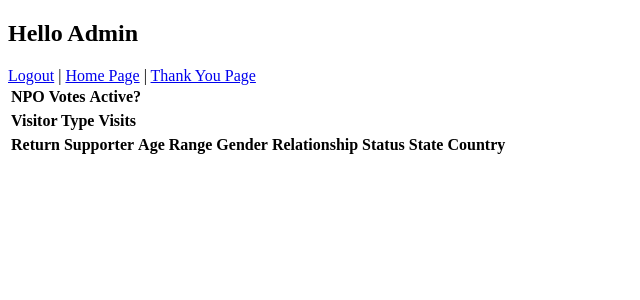
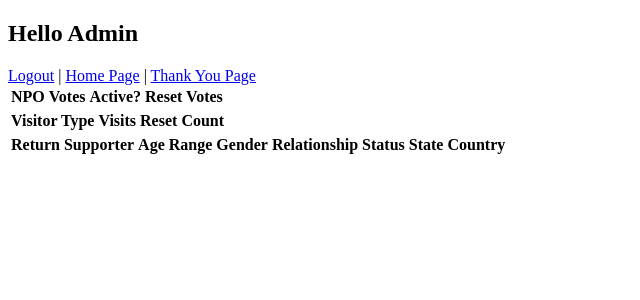
Before and after one commit to blainemercado/RaiseAttention, a Django app: template apps/adminDashboard/templates/adminDashboard/admin.html in a window 1280 px wide. Shown: the top 300 px of the page, without its empty margins (0-640 px from the left). Run offline with Django 3.2, Linux system fonts and the light colour scheme; the template is opened without the code that fills it, so the values that code supplies are empty; parts of the project's set-up code (start-up, migrations or seed data) failed here and were passed over.

Commit message:
added monthly visitors, visitor count reset and vote count reset

```diff
--- a/apps/adminDashboard/templates/adminDashboard/admin.html
+++ b/apps/adminDashboard/templates/adminDashboard/admin.html
@@ -18,6 +18,7 @@
 				<th>NPO</th>
 				<th>Votes</th>
 				<th>Active?</th>
+				<th>Reset Votes</th>
 			</tr>
 		</thead>
 		{% for npo in npos %}
@@ -25,6 +26,7 @@
 			<td>{{npo.name}}</td>
 			<td>{{npo.votes}}</td>
 			<td>{{npo.active}} - <a href="/adminDashboard/npo/switchActive/{{npo.id}}">Switch</a></td>
+			<td><a href="/adminDashboard/npo/resetVote/{{npo.id}}">Reset Vote</a></td>
 		</tr>
 		{% endfor %}
 	</table>
@@ -34,12 +36,14 @@
 			<tr>
 				<th>Visitor Type</th>
 				<th>Visits</th>
+				<th>Reset Count</th>
 			</tr>
 		</thead>
 		{% for visitor in visitors %}
 		<tr>
 			<td>{{visitor.name}}</td>
 			<td>{{visitor.visitorCount}}</td>
+			<td><a href="/adminDashboard/visitors/resetCount/{{visitor.id}}">Reset Count</a></td>
 		</tr>
 		{% endfor %}
 	</table>
--- a/apps/adminDashboard/urls.py
+++ b/apps/adminDashboard/urls.py
@@ -6,5 +6,7 @@ urlpatterns = [
 	url(r'^login$', views.login, name = 'adminLogin'),
 	url(r'^logout$', views.logout, name = 'adminLogout'),
 	url(r'^adminDash$', views.adminDash, name = 'adminDash'),
-	url(r'^npo/switchActive/(?P<id>\d+)$', views.switchActive, name = 'adminSwitchActive')
+	url(r'^npo/switchActive/(?P<id>\d+)$', views.switchActive, name = 'adminSwitchActive'),
+	url(r'^npo/resetVote/(?P<id>\d+)$', views.resetVote, name = 'adminResetVote'),
+	url(r'^visitors/resetCount/(?P<id>\d+)$', views.resetVisitorCount, name = 'adminResetVote')
 ]
--- a/apps/home/models.py
+++ b/apps/home/models.py
@@ -16,6 +16,12 @@ class NpoManager(models.Manager):
 		npoObject.save()
 		count = npoObject.votes
 		return count
+	def resetVote(self, id):
+		npoObject = Npo.objects.get(id=id)
+		npoObject.votes = 0
+		npoObject.save()
+		count = npoObject.votes
+		return count
 	def voteCount(self):
 		npoArray = Npo.objects.all()
 		return npoArray
@@ -29,7 +35,7 @@ class NpoManager(models.Manager):
 		return True
 
 class VisitorsManager(models.Manager):
-	def addTotalVisitors(self, name):
+	def addVisitors(self, name):
 		try:
 			visitorsObject = SiteVisitors.objects.get(name=name)
 		except:
@@ -38,6 +44,11 @@ class VisitorsManager(models.Manager):
 		visitorsObject.visitorCount += 1
 		visitorsObject.save()
 		return visitorsObject.visitorCount
+	def resetVisitorCount(self, id):
+		visitorsObject = SiteVisitors.objects.get(id=id)
+		visitorsObject.visitorCount = 0
+		visitorsObject.save()
+		return True
 	def getVisitors(self):
 		visitorsArray = SiteVisitors.objects.all()
 		return visitorsArray
--- a/apps/home/templates/home/index.html
+++ b/apps/home/templates/home/index.html
@@ -32,7 +32,7 @@
 								<a href="https://www.plannedparenthood.org">PlannedParenthood.org</a>
 								<p>Planned Parenthood is a trusted health care provider, an informed educator, a passionate advocate, and a global partner helping similar organizations around the world. Planned Parenthood delivers vital reproductive health care, sex education, and information to millions of women, men, and young people worldwide.</p>
 							</div>
-						<input id="btn3" type="radio" name="npo" value="The Trevor Project.02.17"><label id="checked3" for="btn3"></label><label class="npoLabel">The Trevor Project</label><br>
+						<input id="btn3" type="radio" name="npo" value="The Trevor Project"><label id="checked3" for="btn3"></label><label class="npoLabel">The Trevor Project</label><br>
 							<div class="npoInfo">
 								<a href="http://www.thetrevorproject.org/">TheTrevorProject.org</a>
 								<p>Founded in 1998 by the creators of the Academy Award®-winning short film TREVOR, The Trevor Project is the leading national organization providing crisis intervention and suicide prevention services to lesbian, gay, bisexual, transgender and questioning (LGBTQ) young people ages 13-24.</p>
--- a/apps/home/views.py
+++ b/apps/home/views.py
@@ -4,7 +4,8 @@ from django.core.urlresolvers import reverse
 
 # Create your views here.
 def index(request):
-	totalVisitors = SiteVisitors.visitorsManager.addTotalVisitors('totalVisitors')
+	totalVisitors = SiteVisitors.visitorsManager.addVisitors('totalVisitors')
+	monthlyVisitors = SiteVisitors.visitorsManager.addVisitors('monthlyVisitors')
 	return render(request, 'home/index.html')
 
 def support(request):
@@ -22,4 +23,5 @@ def support(request):
 		return redirect(reverse('thankyou:thankyou'))
 	else:
 		count = Npo.npoManager.addVote(npoName)
+		print("Count after voting: ", count)
 		return redirect(reverse('thankyou:thankyou'))
--- a/apps/thankyou/views.py
+++ b/apps/thankyou/views.py
@@ -6,7 +6,9 @@ from django.core.urlresolvers import reverse
 # Create your views here.
 def thankyou(request):
 	npoArray = Npo.npoManager.voteCount()
-	print(npoArray);
+	# print(npoArray);
+	for npo in npoArray:
+		print("NPO vote counts: ", npo.votes)
 	context = {
 		"npos": npoArray
 	}
```
Also changed, not shown: apps/adminDashboard/views.py (+8 -0 lines), 3 other files.
